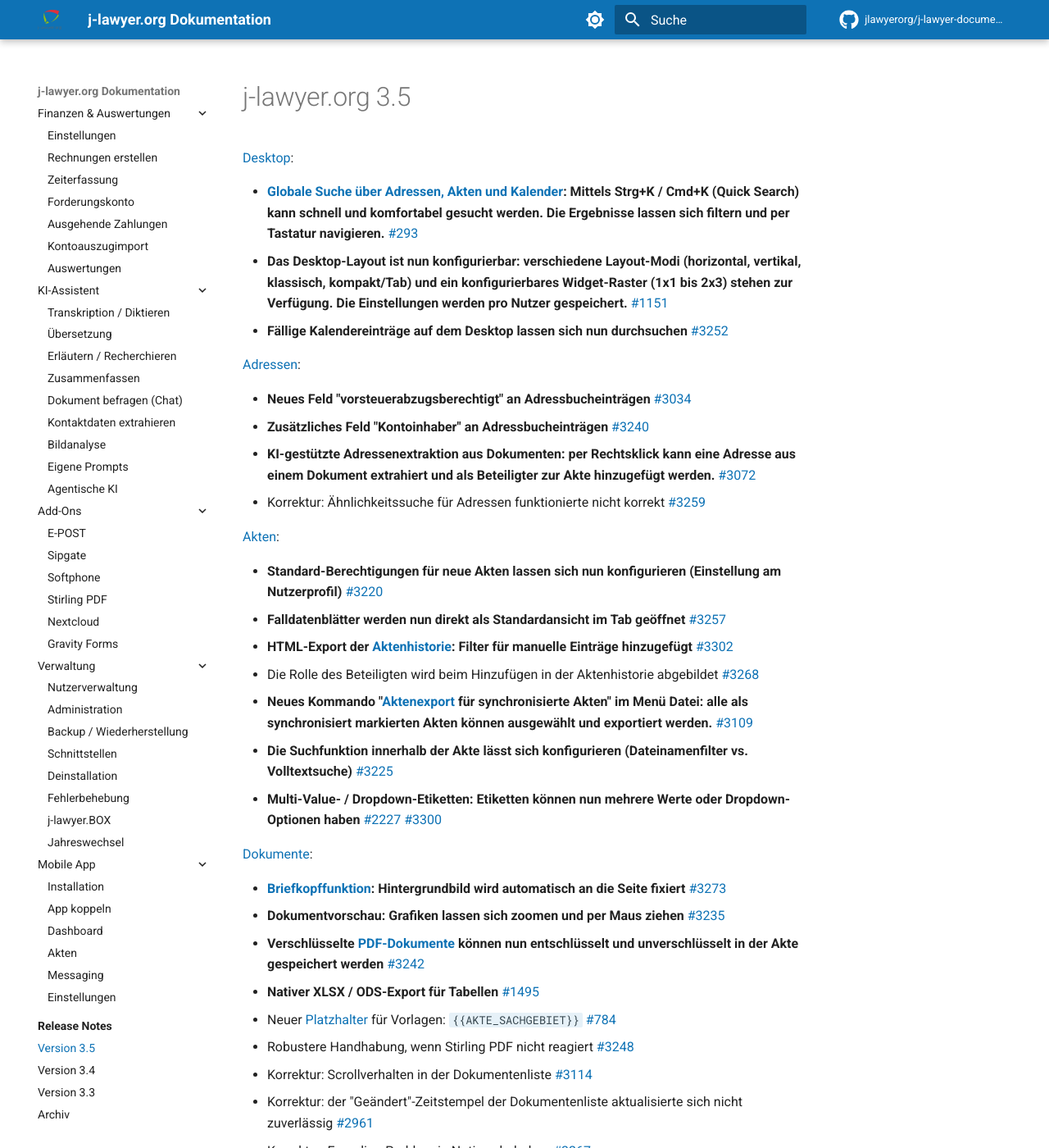
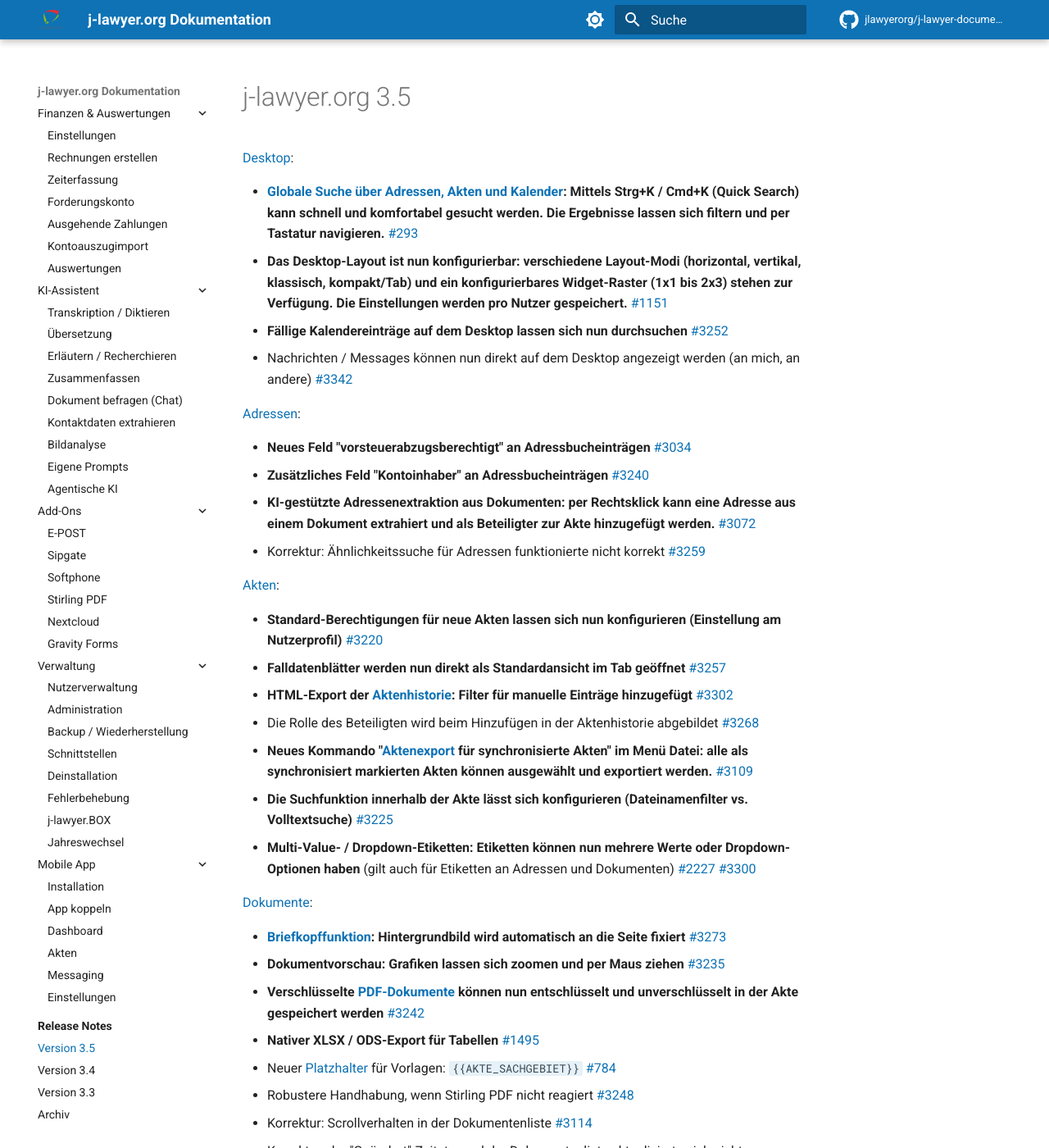
Before and after one commit to jlawyerorg/j-lawyer-documentation, an MkDocs documentation site: the page built from docs/releasenotes/v3-5.md, in a window 1280 px wide and 1400 px high. Shown: the whole window at 82% size. Built offline with MkDocs 1.6.1 and Material for MkDocs 9.7.7, drawn with Linux system fonts in a browser that asks for light colours; comment, search, counter and statistics services are not loaded; some of the changed text lies outside the part shown.

Commit message:
release notes changes

```diff
--- a/docs/releasenotes/v3-5.md
+++ b/docs/releasenotes/v3-5.md
@@ -5,6 +5,7 @@
 - **[Globale Suche über Adressen, Akten und Kalender](../benutzerhandbuch/oberflaeche.md#globale-suche): Mittels Strg+K / Cmd+K (Quick Search) kann schnell und komfortabel gesucht werden. Die Ergebnisse lassen sich filtern und per Tastatur navigieren.** [#293](https://github.com/jlawyerorg/j-lawyer-org/issues/293)
 - **Das Desktop-Layout ist nun konfigurierbar: verschiedene Layout-Modi (horizontal, vertikal, klassisch, kompakt/Tab) und ein konfigurierbares Widget-Raster (1x1 bis 2x3) stehen zur Verfügung. Die Einstellungen werden pro Nutzer gespeichert.** [#1151](https://github.com/jlawyerorg/j-lawyer-org/issues/1151)
 - **Fällige Kalendereinträge auf dem Desktop lassen sich nun durchsuchen** [#3252](https://github.com/jlawyerorg/j-lawyer-org/issues/3252)
+- Nachrichten / Messages können nun direkt auf dem Desktop angezeigt werden (an mich, an andere) [#3342](https://github.com/jlawyerorg/j-lawyer-org/issues/3342)
 
 [Adressen](../benutzerhandbuch/adressen.md):
 
@@ -21,7 +22,7 @@
 - Die Rolle des Beteiligten wird beim Hinzufügen in der Aktenhistorie abgebildet [#3268](https://github.com/jlawyerorg/j-lawyer-org/issues/3268)
 - **Neues Kommando "[Aktenexport](../benutzerhandbuch/aktenverwaltung/akte-exportieren.md) für synchronisierte Akten" im Menü Datei: alle als synchronisiert markierten Akten können ausgewählt und exportiert werden.** [#3109](https://github.com/jlawyerorg/j-lawyer-org/issues/3109)
 - **Die Suchfunktion innerhalb der Akte lässt sich konfigurieren (Dateinamenfilter vs. Volltextsuche)** [#3225](https://github.com/jlawyerorg/j-lawyer-org/issues/3225)
-- **Multi-Value- / Dropdown-Etiketten: Etiketten können nun mehrere Werte oder Dropdown-Optionen haben** [#2227](https://github.com/jlawyerorg/j-lawyer-org/issues/2227) [#3300](https://github.com/jlawyerorg/j-lawyer-org/issues/3300)
+- **Multi-Value- / Dropdown-Etiketten: Etiketten können nun mehrere Werte oder Dropdown-Optionen haben** (gilt auch für Etiketten an Adressen und Dokumenten) [#2227](https://github.com/jlawyerorg/j-lawyer-org/issues/2227) [#3300](https://github.com/jlawyerorg/j-lawyer-org/issues/3300)
 
 [Dokumente](../benutzerhandbuch/dokumentenmanagement/index.md):
 
@@ -51,6 +52,7 @@
 - Verschiedene Verbesserungen bei der Erstellung neuer (Aus-)Zahlungen [#3329](https://github.com/jlawyerorg/j-lawyer-org/issues/3329)
 - Verschiedene Verbesserungen bei der Erstellung neuer (Aus-)Zahlungen aus einer Aktenkontobuchung [#3330](https://github.com/jlawyerorg/j-lawyer-org/issues/3330)
 - Striktere Handhabung der Zahlungsnummer bei ausgehenden Zahlungen [#3337](https://github.com/jlawyerorg/j-lawyer-org/issues/3337)
+- Verschiedene Usability-Verbesserungen und Korrekturen im Forderungskonto [#3279](https://github.com/jlawyerorg/j-lawyer-org/issues/3279)
 - Korrektur: Fehler beim erneuten Speichern einer neuen Zahlung [#3328](https://github.com/jlawyerorg/j-lawyer-org/issues/3328)
 - Korrektur: Kontoauszugimport: Handhabung des Dezimaltrenners verbessert [#3231](https://github.com/jlawyerorg/j-lawyer-org/issues/3231)
 - Korrektur: Belegnummern-Generator wurde thread-safe gemacht [#3232](https://github.com/jlawyerorg/j-lawyer-org/issues/3232)
```
